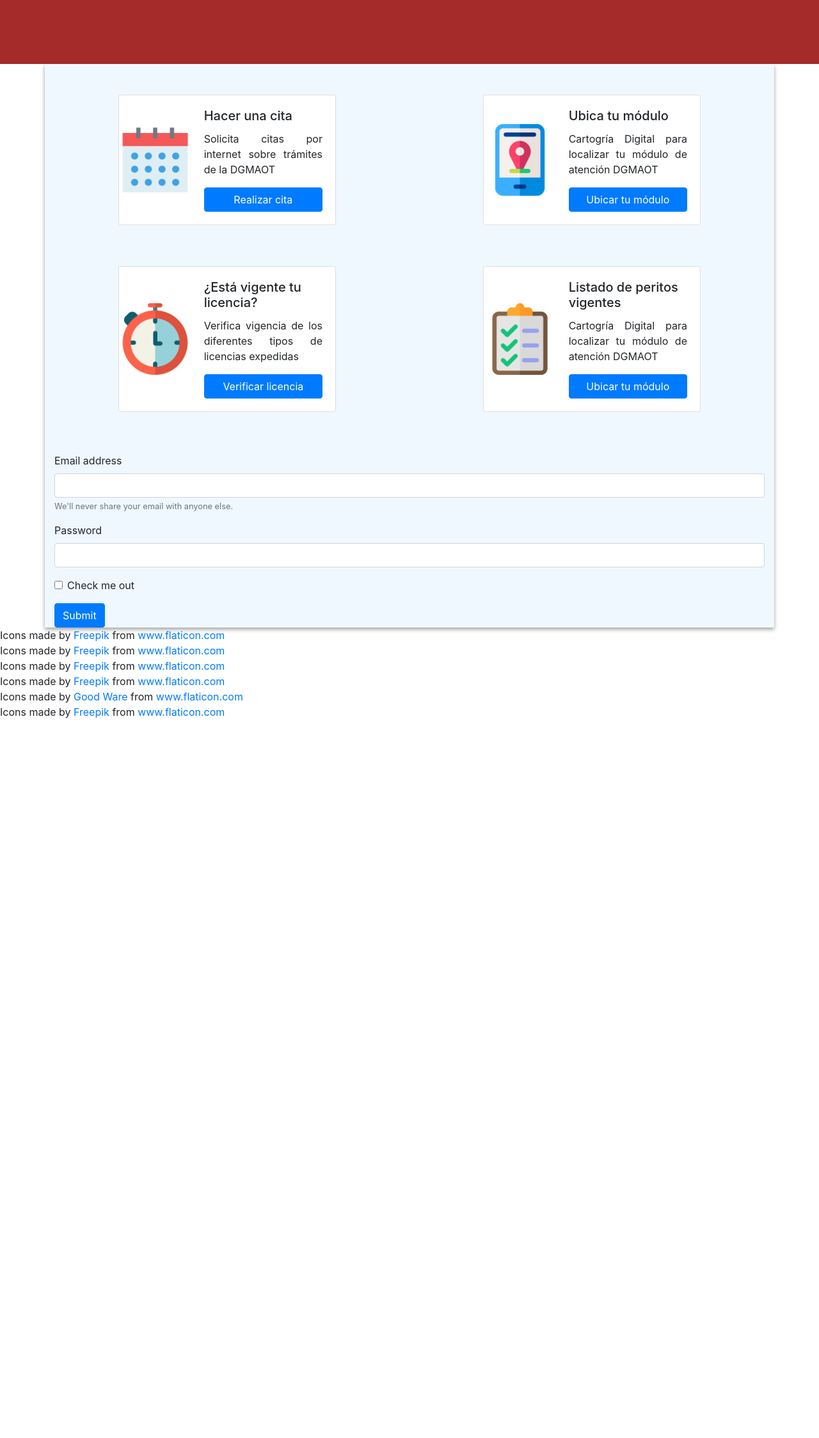
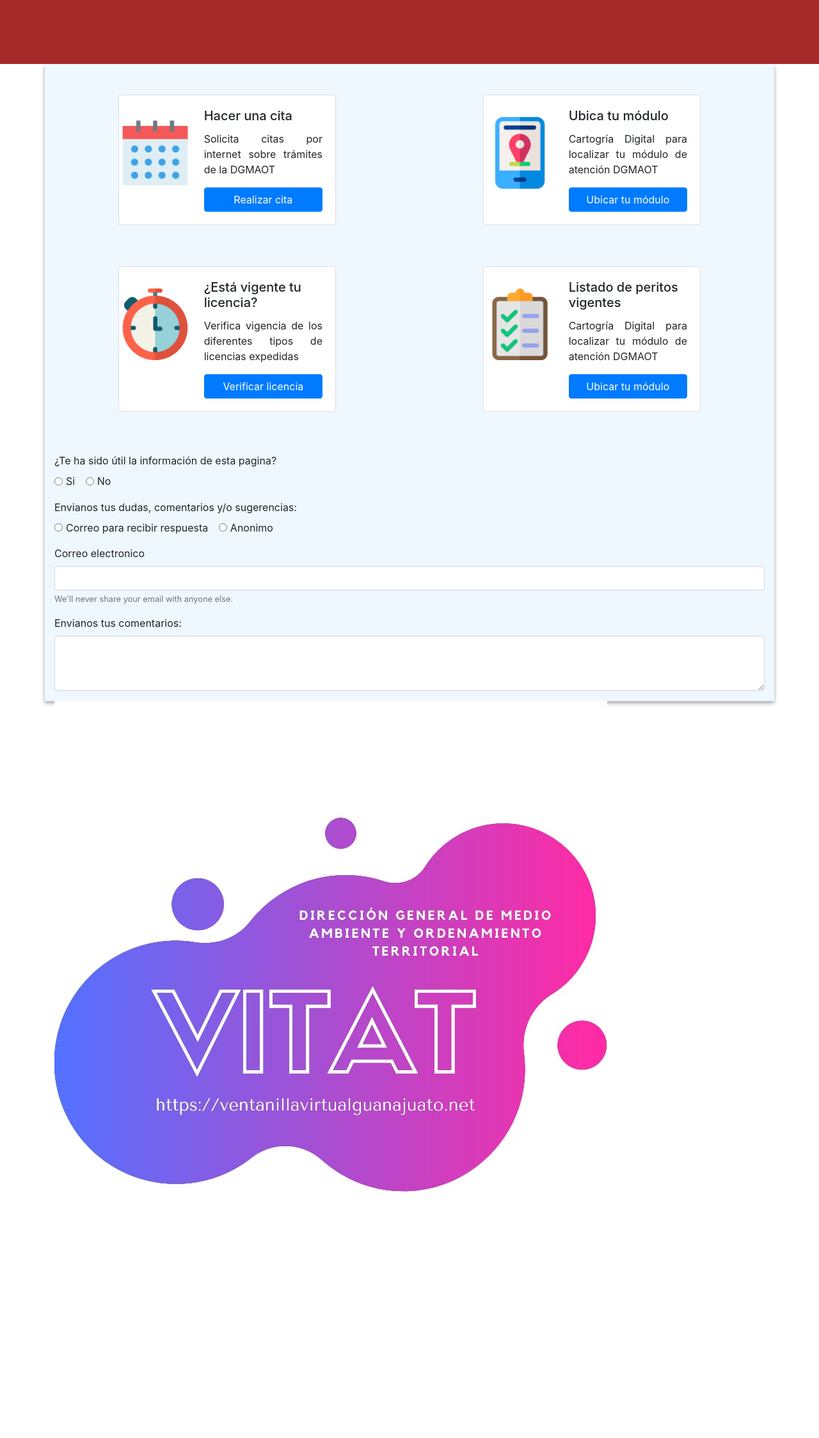
Before and after one commit to ferVargasB/project_vitat_citas, a PHP site: page /index2.html in a window 1280 px wide. Shown: the part 176-2424 px from the top of the page at 64% size. Before the commit the page ends 1299 px from the top, so only its background shows below. Run offline with PHP 8.4, Linux system fonts and the light colour scheme; some libraries are stand-ins or nearby versions.

Commit message:
creó el formulario

```diff
--- a/css/global.css
+++ b/css/global.css
@@ -1,24 +1,38 @@
 body {
-    background-color: #FFFFFF;
+  background-color: #ffffff;
 }
 
-.top-header{
-    background-color: inherit;
+.top-header {
+  background-color: inherit;
 }
 
-.container{
-    background-color: #F0F8FF;
+.container {
+  background-color: #f0f8ff;
 }
 
 .nav-text-link {
-    font-size: 1.5rem;
+  font-size: 1.5rem;
 }
 
-
-.navbar-light .navbar-nav .nav-link{
-    color: black;
+.navbar-light .navbar-nav .nav-link {
+  color: black;
 }
 
-.main-content .container{
-    box-shadow: 0 3px 6px rgba(0,0,0,0.16), 0 3px 6px rgba(0,0,0,0.23);
+.main-content .container {
+  box-shadow: 0 3px 6px rgba(0, 0, 0, 0.16), 0 3px 6px rgba(0, 0, 0, 0.23);
 }
+
+.col-md-4 .card-img {
+    margin-top: 30%;
+}
+
+footer .container {
+  background-color: inherit;
+}
+
+@media only screen and (max-width: 768px) {
+  .col-md-4 .card-img {
+      margin-left: 30%;
+      width: unset;
+  }
+}
--- a/index2.html
+++ b/index2.html
@@ -79,10 +79,7 @@
           <div class="col-md-6">
             <div class="card mb-3 mx-auto" style="max-width: 340px;">
               <div class="row no-gutters">
-                <div
-                  class="col-md-4"
-                  style="display: flex; align-items: center;"
-                >
+                <div class="col-md-4">
                   <img src="./img/calendar.png" class="card-img" alt="..." />
                 </div>
                 <div class="col-md-8">
@@ -105,10 +102,7 @@
           <div class="col-md-6">
             <div class="card mb-3 mx-auto" style="max-width: 340px;">
               <div class="row no-gutters">
-                <div
-                  class="col-md-4"
-                  style="display: flex; align-items: center;"
-                >
+                <div class="col-md-4">
                   <img src="./img/location.png" class="card-img" alt="..." />
                 </div>
                 <div class="col-md-8">
@@ -134,10 +128,7 @@
           <div class="col-md-6">
             <div class="card mb-3 mx-auto" style="max-width: 340px;">
               <div class="row no-gutters">
-                <div
-                  class="col-md-4"
-                  style="display: flex; align-items: center;"
-                >
+                <div class="col-md-4">
                   <img src="./img/stopwatch.png" class="card-img" alt="..." />
                 </div>
                 <div class="col-md-8">
@@ -161,10 +152,7 @@
           <div class="col-md-6">
             <div class="card mb-3 mx-auto" style="max-width: 340px;">
               <div class="row no-gutters">
-                <div
-                  class="col-md-4"
-                  style="display: flex; align-items: center;"
-                >
+                <div class="col-md-4">
                   <img src="./img/list(1).png" class="card-img" alt="..." />
                 </div>
                 <div class="col-md-8">
@@ -187,10 +175,67 @@
         </div>
 
         <div class="row pt-5">
-          <div class="col-md-12 mx-auto">
-            <form class="mx-auto">
+          <div class="col-md-12">
+            <form>
               <div class="form-group">
-                <label for="exampleInputEmail1">Email address</label>
+                <label for="formGroupExampleInput"
+                  >¿Te ha sido útil la información de esta pagina?</label
+                >
+                <br />
+                <div class="form-check form-check-inline">
+                  <input
+                    class="form-check-input"
+                    type="radio"
+                    name="inlineRadioOptions"
+                    id="inlineRadio1"
+                    value="option1"
+                  />
+                  <label class="form-check-label" for="inlineRadio1">Si</label>
+                </div>
+                <div class="form-check form-check-inline">
+                  <input
+                    class="form-check-input"
+                    type="radio"
+                    name="inlineRadioOptions"
+                    id="inlineRadio2"
+                    value="option2"
+                  />
+                  <label class="form-check-label" for="inlineRadio2">No</label>
+                </div>
+              </div>
+              <div class="form-group">
+                <label for="formGroupExampleInput"
+                  >Envianos tus dudas, comentarios y/o sugerencias:</label
+                >
+                <br />
+                <div class="form-check form-check-inline">
+                  <input
+                    class="form-check-input"
+                    type="radio"
+                    name="inlineRadioOptions"
+                    id="inlineRadio1"
+                    value="option1"
+                  />
+                  <label class="form-check-label" for="inlineRadio1"
+                    >Correo para recibir respuesta</label
+                  >
+                </div>
+                <div class="form-check form-check-inline">
+                  <input
+                    class="form-check-input"
+                    type="radio"
+                    name="inlineRadioOptions"
+                    id="inlineRadio2"
+                    value="option2"
+                  />
+                  <label class="form-check-label" for="inlineRadio2"
+                    >Anonimo</label
+                  >
+                </div>
+              </div>
+
+              <div class="form-group">
+                <label for="exampleInputEmail1">Correo electronico</label>
                 <input
                   type="email"
                   class="form-control"
@@ -201,25 +246,17 @@
                   >We'll never share your email with anyone else.</small
                 >
               </div>
+
               <div class="form-group">
-                <label for="exampleInputPassword1">Password</label>
-                <input
-                  type="password"
+                <label for="exampleFormControlTextarea1"
+                  >Envianos tus comentarios:</label
+                >
+                <textarea
                   class="form-control"
-                  id="exampleInputPassword1"
-                />
+                  id="exampleFormControlTextarea1"
+                  rows="3"
+                ></textarea>
               </div>
-              <div class="form-group form-check">
-                <input
-                  type="checkbox"
-                  class="form-check-input"
-                  id="exampleCheck1"
-                />
-                <label class="form-check-label" for="exampleCheck1"
-                  >Check me out</label
-                >
-              </div>
-              <button type="submit" class="btn btn-primary">Submit</button>
             </form>
           </div>
         </div>
@@ -227,7 +264,7 @@
     </section>
 
     <footer>
-      <div>
+<!--       <div>
         Icons made by
         <a href="https://www.flaticon.com/authors/freepik" title="Freepik"
           >Freepik</a
@@ -288,6 +325,14 @@
         <a href="https://www.flaticon.com/" title="Flaticon"
           >www.flaticon.com</a
         >
+      </div> -->
+
+      <div class="container">
+        <div class="row">
+          <div class="col-md-6">
+            <img src="./img/vitat.jpg" alt="">
+          </div>
+        </div>
       </div>
     </footer>
 
```
Also changed, not shown: img/vitat.jpg (added).
